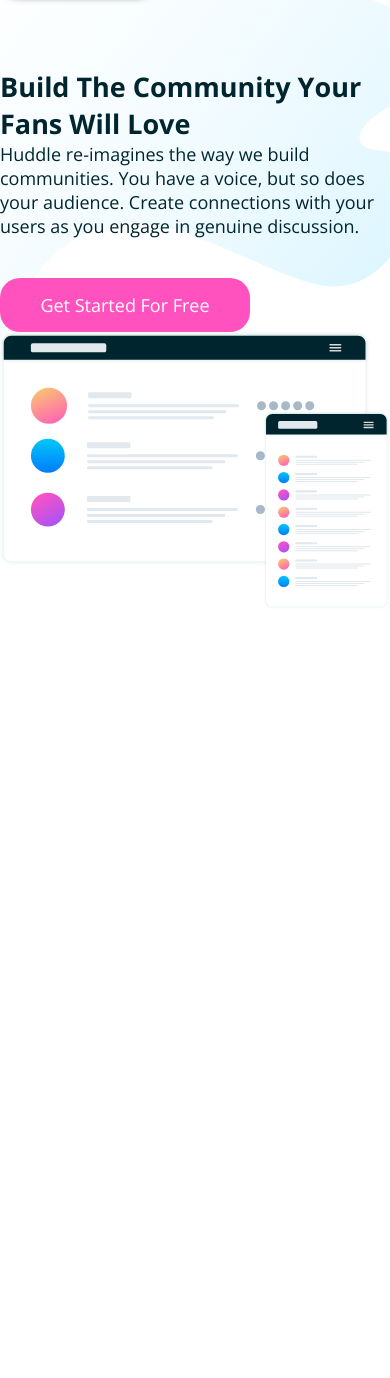
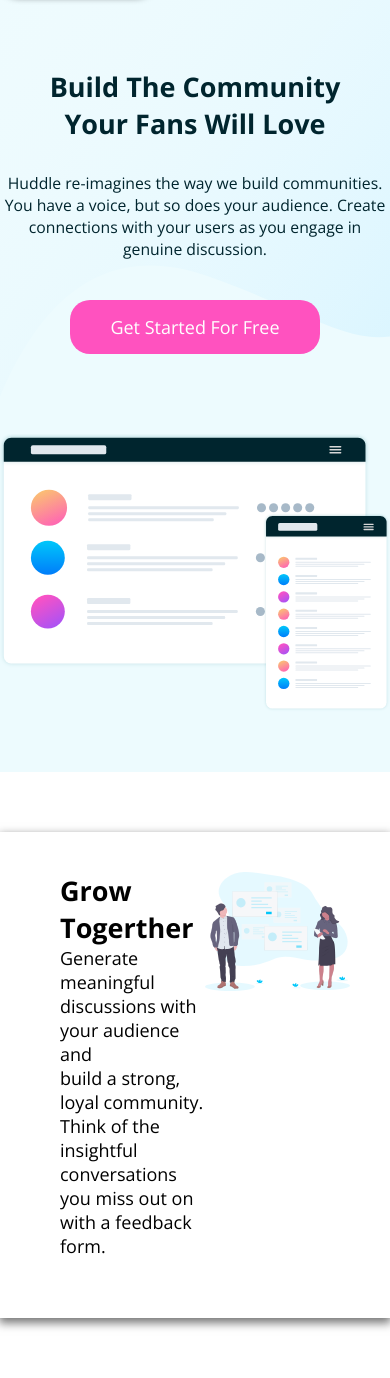
Before and after one commit to Brunoxx1995/Huddle, a plain HTML site: page index.html in a window 390 px wide. Shown: the part 97-1475 px from the top of the page. Before the commit the page ends 844 px from the top, so only its background shows below. Drawn offline with nearby package versions, Linux system fonts and the light colour scheme.

Commit message:
Add files via upload

```diff
--- a/css/style.css
+++ b/css/style.css
@@ -35,7 +35,9 @@ a {
   background-image: url("../img/bg-hero-desktop.svg");
   background-size: cover;
   background-repeat: no-repeat;
+  background-color: #EDFBFE;
 }
+
 
 
 .menu {
@@ -59,8 +61,12 @@ a {
   font-size: 0.875em;
   -webkit-box-shadow: -1px 1px 8px -3px #000000;
   box-shadow: -1px 1px 8px -3px #000000;
+  margin-right: 20px;
 
+}
 
+.logo {
+  margin-left: 20px;
 }
 
 
@@ -83,9 +89,18 @@ a {
 .intro-info {
   max-width: 540px;
   color: hsl(192, 100%, 9%);
+  align-self: center;
+  margin-right: 40px;
 }
 
+.intro h1 {
+  font-size: 2em;
+}
+
+
 .intro p {
+  padding-top: 30px;
+  font-size: 1em;
 }
 
 a.call {
@@ -96,5 +111,57 @@ a.call {
   padding: 15px 20px;
   color: #fff;
   border-radius: 20px;
-  margin-top: 40px;
+  margin-top: 30px;
 }
+
+
+@media (max-width: 739px) {
+  .intro-container {
+    flex-direction: column;
+    max-width: 400px;
+  }
+
+  .intro-info {
+    align-self: center;
+    margin: 0 auto 40px auto;
+    text-align: center;
+  }
+
+  .intro-info h1 {
+    font-size: 1.5em;
+  }
+
+  .intro p {
+    font-size: 0.875em;
+  }
+
+  a.call {
+    margin: 40px auto;
+  }
+}
+
+
+
+.conversation {
+  padding: 60px 0;
+}
+
+.conversation-item {
+  display: flex;
+  max-width: 1200px;
+  margin: 0 auto;
+  justify-content: space-around;
+  padding: 40px 40px 60px 60px;
+  box-shadow: 0px 4px 9px 1px rgba(0,0,0,0.54);
+}
+
+.text-info {
+  align-self: center;
+  flex: 1;
+  justify-self: flex-end;
+}
+
+.foto-conversation {
+  max-width: 400px;
+  flex: 1;
+}
--- a/index.html
+++ b/index.html
@@ -26,7 +26,7 @@
     <section class="intro">
       <div class="intro-container">
         <div class="intro-info">
-          <h1>Build The Community Your Fans Will Love</h1>
+          <h1>Build The Community<br>Your Fans Will Love</h1>
           <p>Huddle re-imagines the way we build communities. You have a voice, but so does your audience. Create
             connections with your users as you engage in genuine discussion.</p>
           <a class="call" href="#">Get Started For Free</a>
@@ -36,6 +36,20 @@
         </div>
       </div>
   </main>
+
+  <section class="conversation">
+    <div class="conversation-item">
+      <div class="text-info">
+        <h2>Grow Togerther</h2>
+        <p>Generate meaningful discussions with your audience and<br> build a strong, loyal community. Think of the
+          insightful<br>conversations you miss out on with a feedback form.</p>
+      </div>
+      <div class="foto-conversation">
+        <img src="./img/illustration-grow-together.svg">
+      </div>
+
+  </section>
+
 </body>
 
 </html>
```
